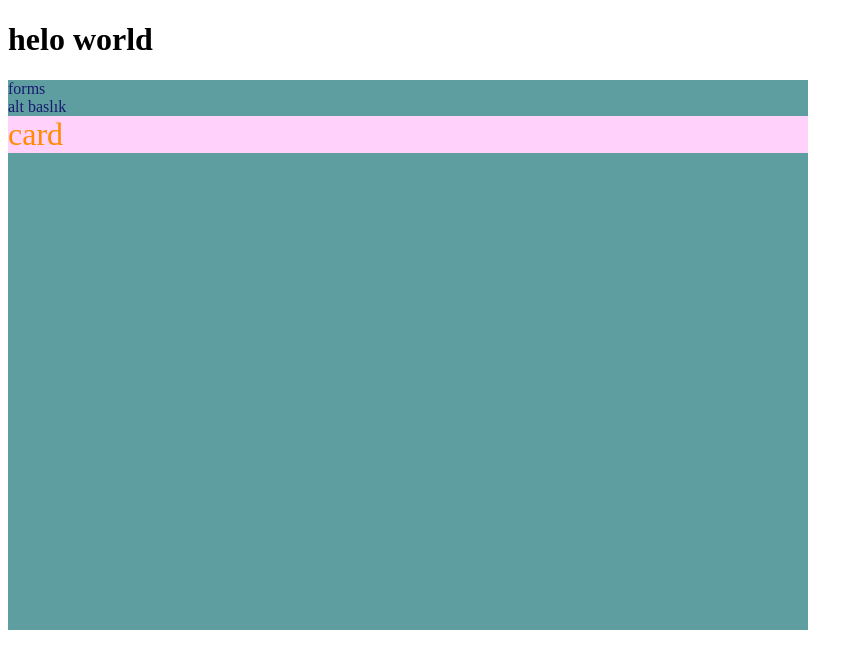
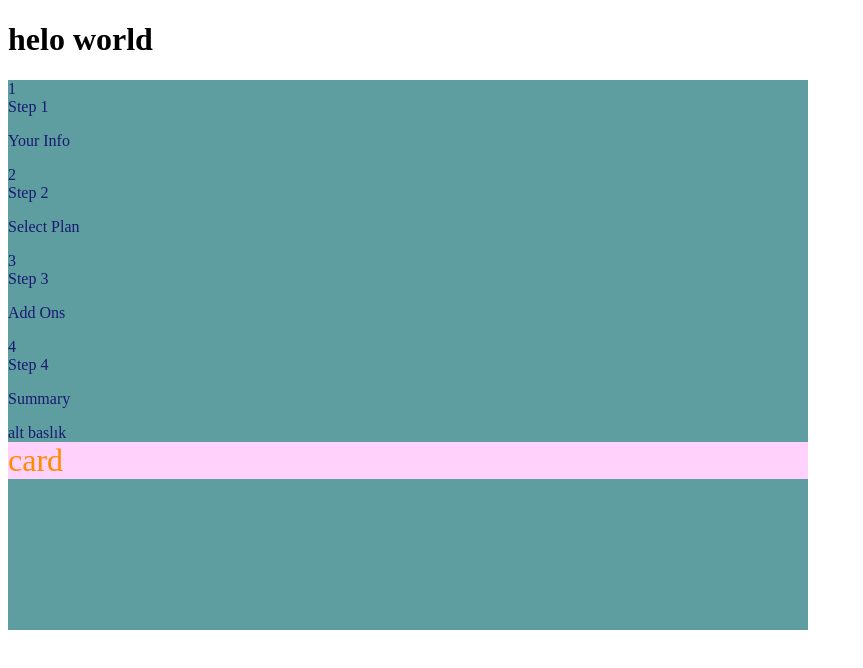
Before and after one commit to banuaggun/multi-step-form, a Vue app: page / in a window 1280 px wide. Shown: the top 668 px of the page, without its empty margins (0-863 px from the left). Built offline with nearby package versions, Linux system fonts and the light colour scheme.

Commit message:
form steps started to be created

```diff
--- a/src/App.vue
+++ b/src/App.vue
@@ -13,7 +13,7 @@ export default{
 }
 </script>
 
-<style>
+<style lang="scss">
 @import './styles/global/global.sass';
 
 </style>
--- a/src/components/Steps.vue
+++ b/src/components/Steps.vue
@@ -1,12 +1,41 @@
 <template>
-  <div>
-    forms
+  <div class="steps" v-for="step in steps" :key="step">
+    <div class="steps-1 dot">
+      {{step.id}}
+    </div>
+      <div class="dot-details">
+        <span>
+          {{step.title}}
+        </span>
+        <p>
+          {{step.stepTitle}}
+        </p>
+      </div>
   </div>
 </template>
-<script>
-export default {
-
-}
+<script setup>
+const steps = [
+  {
+    id:1,
+    title:"Step 1",
+    stepTitle:"Your Info"
+  },
+  {
+    id:2,
+    title:"Step 2",
+    stepTitle:"Select Plan"
+  },
+  {
+    id:3,
+    title:"Step 3",
+    stepTitle:"Add Ons"
+  },
+  {
+    id:4,
+    title:"Step 4",
+    stepTitle:"Summary"
+  },
+]
 </script>
 <style lang="">
 
```
